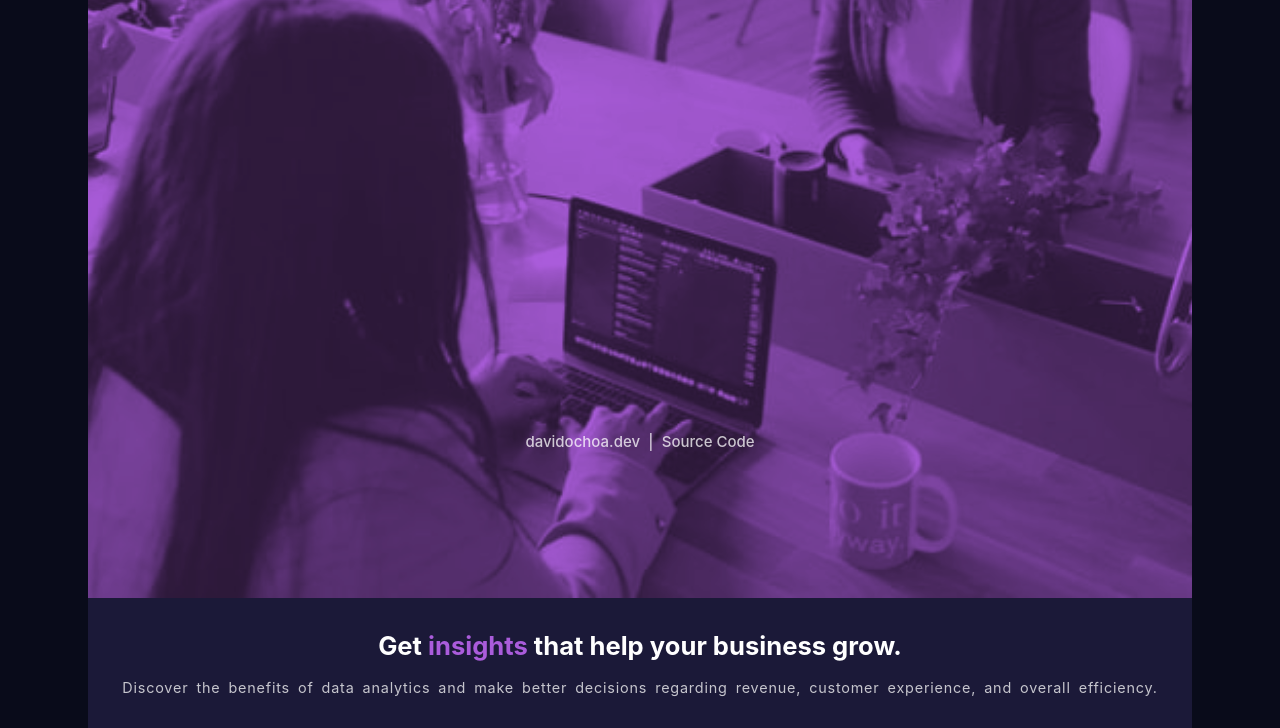
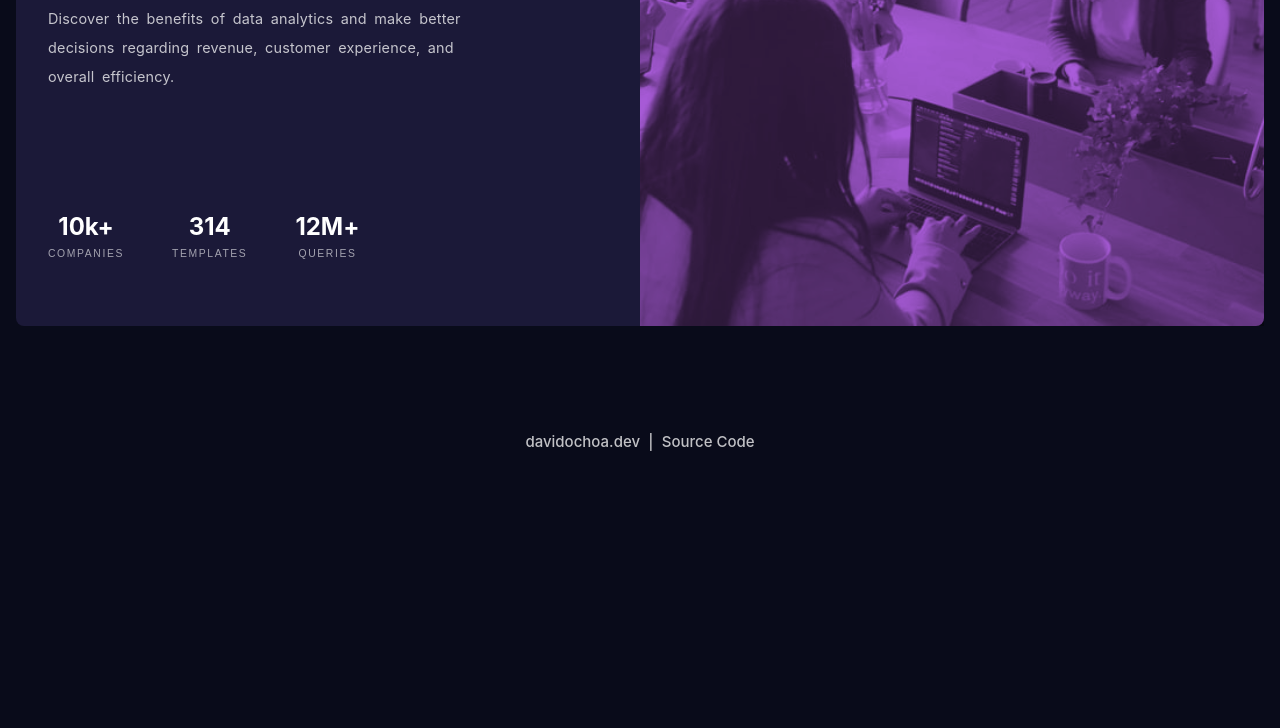
Before and after one commit to davidochoadev/stats-preview-card-component, a plain HTML site: page index.html in a window 1280 px wide. Shown: the part 334-1062 px from the top of the page. After the commit the page ends 800 px from the top, so only its background shows below. Drawn offline with Linux system fonts and the light colour scheme.

Commit message:
🚀Feat: Finished styling of Desktop devices

```diff
--- a/css/style.css
+++ b/css/style.css
@@ -137,3 +137,39 @@ body {
 .author__section > .author__anchor:hover {
    color: var(--soft-violet);
 }
+
+@media (min-width: 450px){
+   .main__container {
+      grid-template-rows: 2fr 1fr;
+      grid-template-columns: 1fr 1fr;
+   }
+
+   .main__content {
+      place-self:center;
+      text-align: left;
+   }
+
+   .main__title {
+      font-size: 2.5rem;
+   }
+
+   .main__description {
+      line-height: 2em;
+      margin-top: .58em;
+      letter-spacing: 0.015em;
+      width: 80%
+   }
+
+   .main__picture {
+      grid-column-start: 2;
+      grid-row-start: -3;
+      grid-row-end: -1;
+      border-radius: 0 .5rem .5rem 0;
+   }
+
+   .main__stats-container {
+      flex-direction: row;
+      gap: 3rem;
+      justify-content: flex-start;
+   }
+}
```
